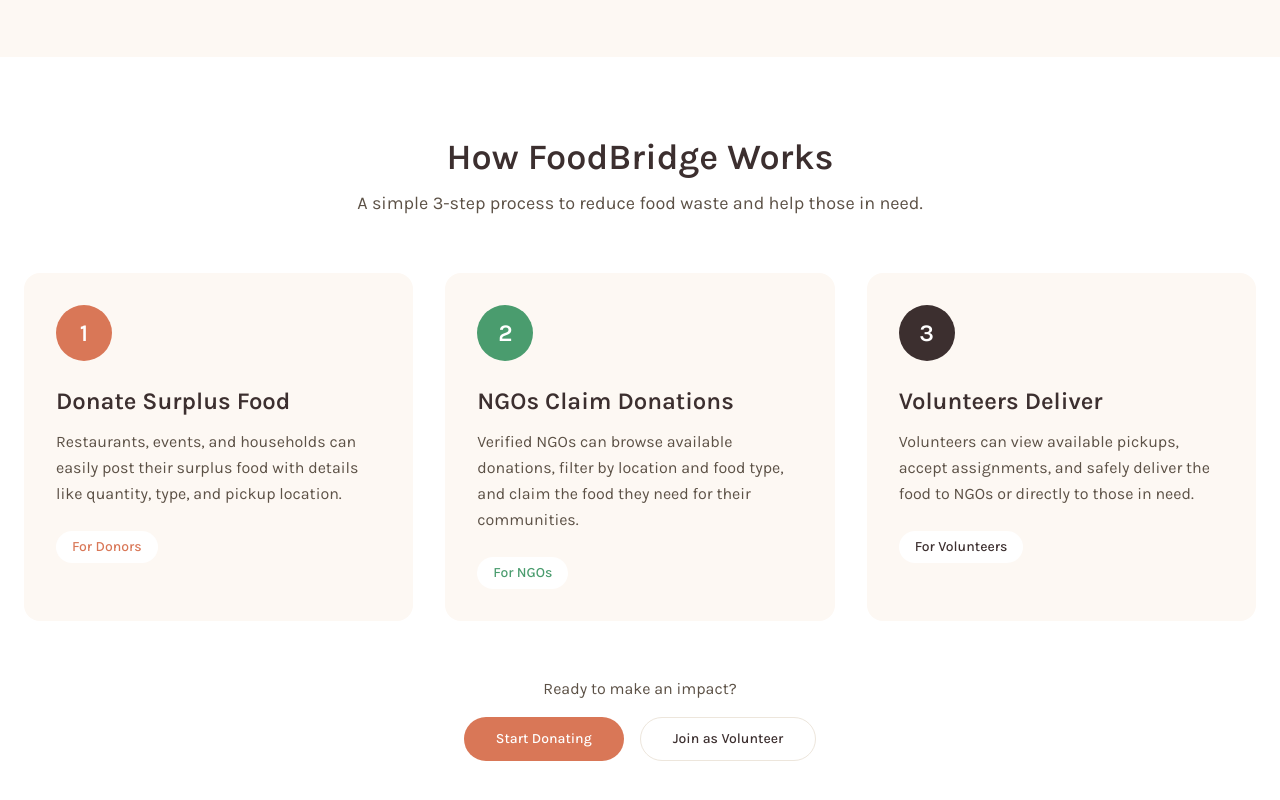
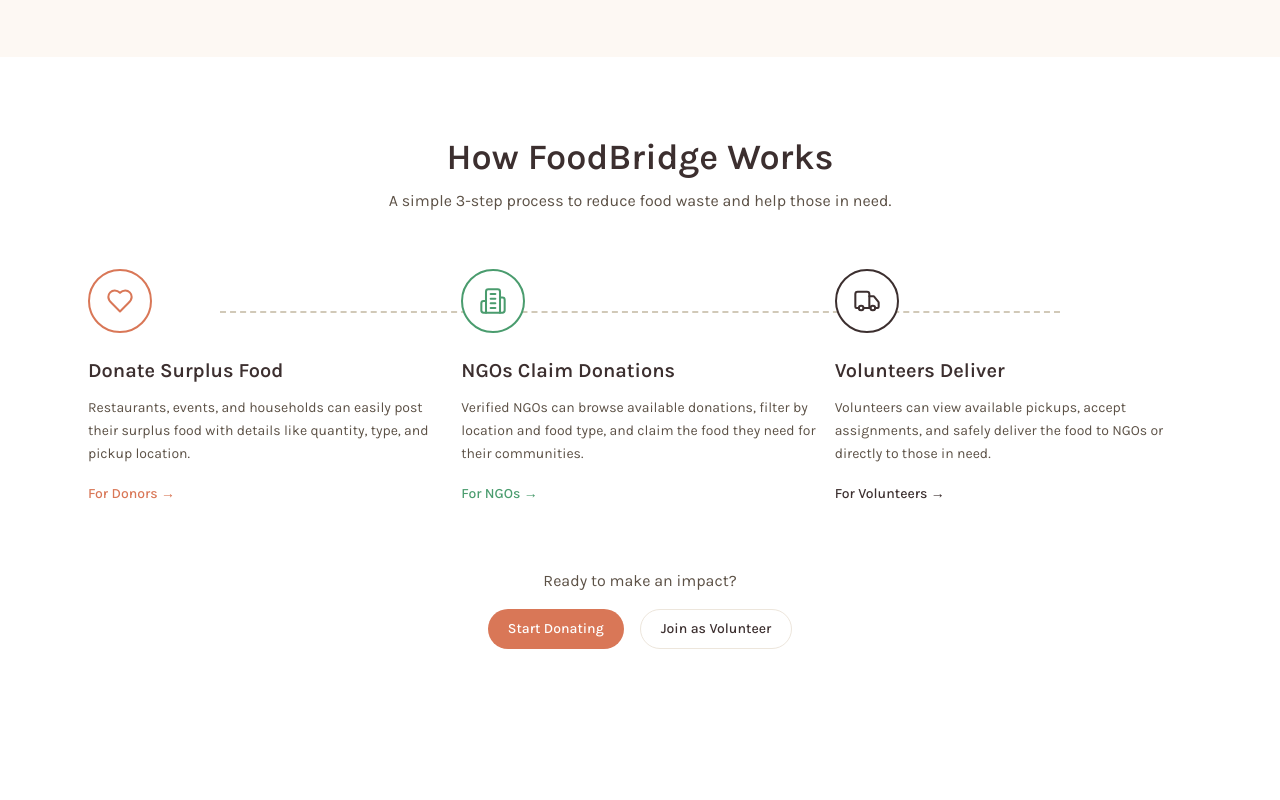
Before and after one commit to SoubhagyaJain/Food-Bridge, a Next.js app: page / in a window 1280 px wide. Shown: the part 960-1760 px from the top of the page. Built offline with nearby package versions, Linux system fonts and the light colour scheme.

Commit message:
Redesign How It Works with horizontal steps and dotted connector

```diff
--- a/components/features/marketing/HowItWorks.tsx
+++ b/components/features/marketing/HowItWorks.tsx
@@ -1,76 +1,83 @@
+import { Building2, Heart, Truck } from "lucide-react";
 import Link from "next/link";
 import { Button } from "@/components/ui/button";
 
 const STEPS = [
   {
-    step: 1,
     title: "Donate Surplus Food",
     description:
       "Restaurants, events, and households can easily post their surplus food with details like quantity, type, and pickup location.",
-    badge: "For Donors",
-    badgeClass: "bg-card text-brand-coral",
-    circleClass: "bg-brand-coral",
+    linkLabel: "For Donors",
+    linkHref: "/login",
+    linkClass: "text-brand-coral hover:text-brand-coral-hover",
+    borderClass: "border-brand-coral",
+    iconClass: "text-brand-coral",
+    Icon: Heart,
   },
   {
-    step: 2,
     title: "NGOs Claim Donations",
     description:
       "Verified NGOs can browse available donations, filter by location and food type, and claim the food they need for their communities.",
-    badge: "For NGOs",
-    badgeClass: "bg-card text-brand-sage",
-    circleClass: "bg-brand-sage",
+    linkLabel: "For NGOs",
+    linkHref: "/login",
+    linkClass: "text-brand-sage hover:opacity-80",
+    borderClass: "border-brand-sage",
+    iconClass: "text-brand-sage",
+    Icon: Building2,
   },
   {
-    step: 3,
     title: "Volunteers Deliver",
     description:
       "Volunteers can view available pickups, accept assignments, and safely deliver the food to NGOs or directly to those in need.",
-    badge: "For Volunteers",
-    badgeClass: "bg-card text-foreground",
-    circleClass: "bg-foreground",
+    linkLabel: "For Volunteers",
+    linkHref: "/register",
+    linkClass: "text-foreground hover:opacity-80",
+    borderClass: "border-foreground",
+    iconClass: "text-foreground",
+    Icon: Truck,
   },
 ] as const;
 
 export function HowItWorks() {
   return (
     <section id="how-it-works" className="scroll-mt-24 bg-card py-20">
-      <div className="mx-auto max-w-7xl px-6">
+      <div className="mx-auto max-w-6xl px-6">
         <div className="mb-14 text-center">
-          <h2 className="text-4xl font-semibold text-foreground">How FoodBridge Works</h2>
-          <p className="mx-auto mt-3 max-w-xl text-lg text-muted">
+          <h2 className="text-3xl font-semibold text-foreground md:text-4xl">How FoodBridge Works</h2>
+          <p className="mt-3 text-muted">
             A simple 3-step process to reduce food waste and help those in need.
           </p>
         </div>
 
-        <div className="grid gap-8 md:grid-cols-3">
-          {STEPS.map((item) => (
-            <div
-              key={item.step}
-              className="group rounded-2xl bg-card-muted p-8 transition-all duration-300 hover:shadow-md dark:hover:shadow-black/20"
-            >
+        <div className="relative flex flex-col items-start justify-between gap-8 md:flex-row md:gap-4">
+          <div
+            className="absolute left-[12%] right-[12%] top-[42px] hidden border-t-2 border-dashed border-[#D1C9B8] dark:border-border md:block"
+            aria-hidden="true"
+          />
+
+          {STEPS.map((step) => (
+            <div key={step.title} className="flex-1 text-center md:text-left">
               <div
-                className={`mb-6 flex h-14 w-14 items-center justify-center rounded-full text-2xl font-semibold text-white ${item.circleClass}`}
+                className={`relative z-10 mx-auto mb-6 flex h-16 w-16 items-center justify-center rounded-full border-2 bg-card md:mx-0 ${step.borderClass}`}
               >
-                {item.step}
+                <step.Icon className={`h-7 w-7 ${step.iconClass}`} strokeWidth={1.75} aria-hidden="true" />
               </div>
-              <h3 className="mb-3 text-2xl font-semibold text-foreground">{item.title}</h3>
-              <p className="leading-relaxed text-muted">{item.description}</p>
-              <div className="mt-6">
-                <span className={`inline-block rounded-full px-4 py-1.5 text-sm font-medium ${item.badgeClass}`}>
-                  {item.badge}
-                </span>
-              </div>
+              <h3 className="mb-3 text-xl font-semibold text-foreground">{step.title}</h3>
+              <p className="mb-4 text-sm leading-relaxed text-muted">{step.description}</p>
+              <Link href={step.linkHref} className={`text-sm font-medium hover:underline ${step.linkClass}`}>
+                {step.linkLabel} →
+              </Link>
             </div>
           ))}
         </div>
 
-        <div className="mt-14 text-center">
+        <div className="mt-16 text-center">
           <p className="mb-4 text-muted">Ready to make an impact?</p>
           <div className="flex flex-wrap justify-center gap-4">
-            <Button size="lg" asChild>
+            <Button asChild>
               <Link href="/login">Start Donating</Link>
             </Button>
-            <Button size="lg" variant="outline" asChild>
+            <Button variant="outline" asChild>
               <Link href="/register">Join as Volunteer</Link>
             </Button>
           </div>
```
